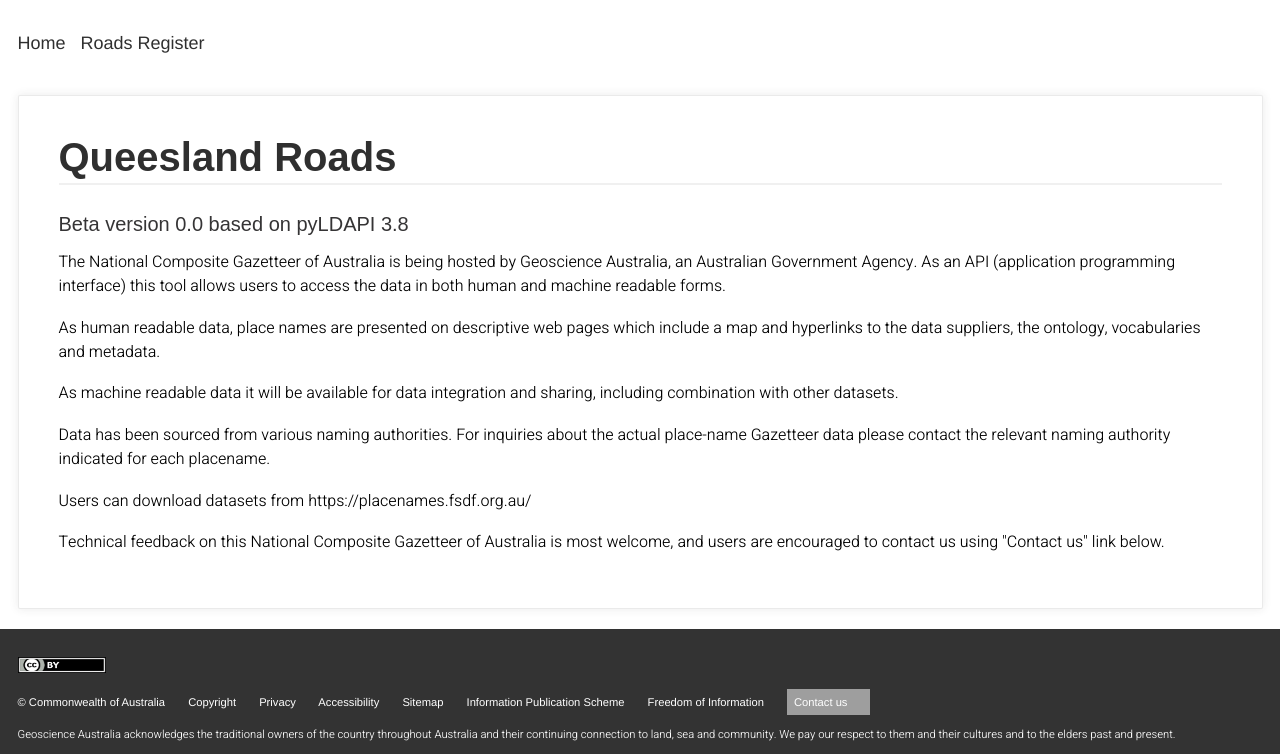
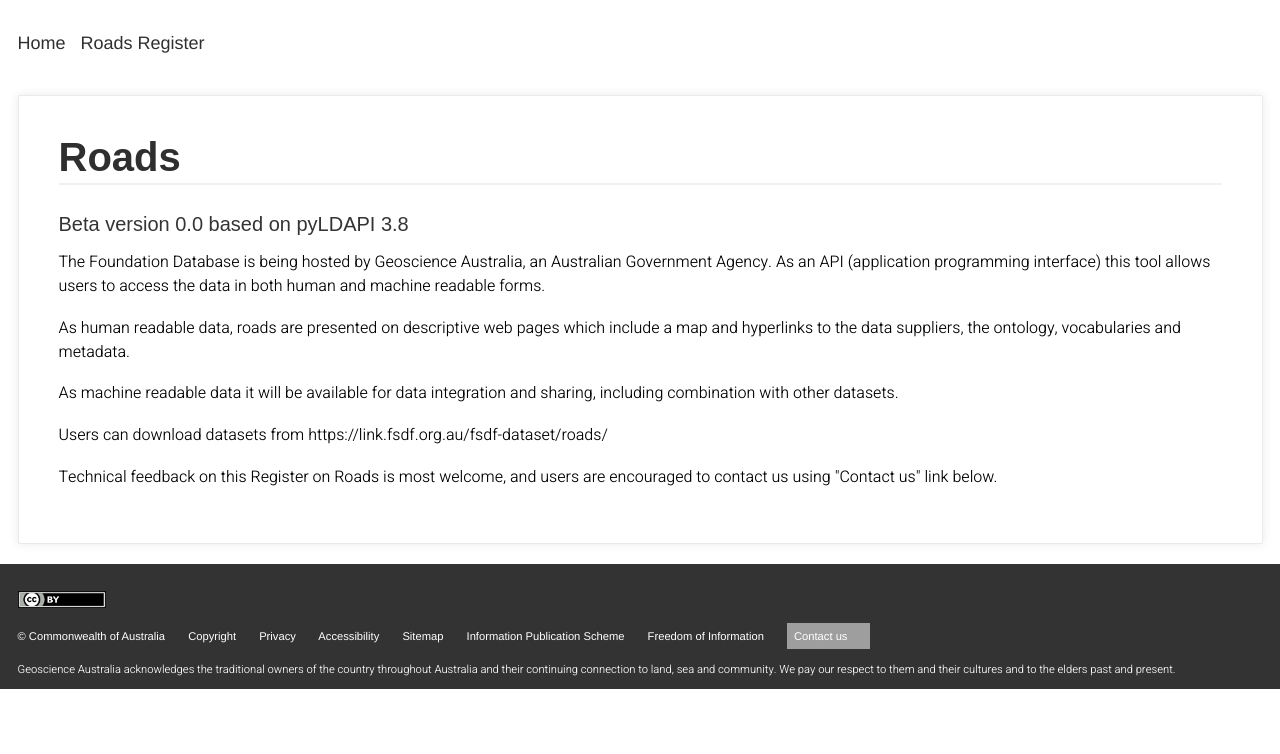
Before and after one commit to GeoscienceAustralia/FSDF-Roads, a Flask app: page / in a window 1280 px wide. Shown: the part 134-888 px from the top of the page. After the commit the page ends 823 px from the top, so only its background shows below. Run offline with Flask 2, Linux system fonts and the light colour scheme; parts of the project's set-up code (start-up, migrations or seed data) failed here and were passed over; grey boxes are pictures that could not be loaded.

Commit message:
change qld roads to roads, placenames to roads

```diff
--- a/API/controller/routes.py
+++ b/API/controller/routes.py
@@ -1,5 +1,5 @@
 from flask import Blueprint, request, Response, render_template
-from model.qld_rds import Qld_rds
+from model.roads import Roads
 from pyldapi import ContainerRenderer
 import conf
 import ast
@@ -14,8 +14,8 @@
     return render_template('home.html')
 
 
-@routes.route('/qld_rds/')
-def qld_roads():
+@routes.route('/rds/')
+def roads():
     # Search specific items using keywords
     search_string = request.values.get('search')
 
@@ -34,7 +34,7 @@
                    if request.values.get('per_page') is not None else DEFAULT_ITEMS_PER_PAGE
         offset = (page - 1) * per_page
 
-        # get the id and name for each placename record in the database
+        # get the id and name for each record in the database
         sql = '''SELECT "id", "name" FROM "transportroads"'''
         if search_string:
             sql += '''WHERE UPPER(cast("id" as text)) LIKE '%{search_string}%' OR UPPER("name") LIKE '%{search_string}%'
@@ -49,12 +49,12 @@
             )
     except Exception as e:
         print(e)
-        return Response('The QLD Roads database is offline', mimetype='text/plain', status=500)
+        return Response('The Roads database is offline', mimetype='text/plain', status=500)
 
     return ContainerRenderer(request=request,
                             instance_uri=request.url,
-                            label='QLD Roads Register',
-                            comment='A register of QLD Roads',
+                            label='Roads Register',
+                            comment='A register of Roads',
                             parent_container_uri='http://linked.data.gov.au/def/placenames/PlaceName',
                             parent_container_label='QLD_Roads',
                             members=items,
@@ -96,7 +96,7 @@
     return folium_map.get_root().render()
 
 
-@routes.route('/qld_rds/<string:qld_roads_id>')
-def qld_road(qld_roads_id):
-    qld_roads = Qld_rds(request, request.base_url)
-    return qld_roads.render()
+@routes.route('/rds/<string:roads_id>')
+def road(roads_id):
+    roads = Roads(request, request.base_url)
+    return roads.render()
--- a/API/model/qld_rds.py
+++ b/API/model/roads.py
@@ -20,7 +20,7 @@
 from rhealpixdggs import dggs
 rdggs = dggs.RHEALPixDGGS()
 
-class Qld_rds(Renderer):
+class Roads(Renderer):
     """
     This class represents a placename and methods in this class allow a placename to be loaded from the GA placenames
     database and to be exported in a number of formats including RDF, according to the 'PlaceNames Ontology'
@@ -39,23 +39,23 @@
             #     format_list,
             #     'text/html'
             # ),
-            'Qld_rds': Profile(
-                'http://linked.data.gov.au/def/qld_rds/',
-                'QLD roads View',
-                'This view is for QLD roads delivered by the QLD roads dataset'
-                ' in accordance with the QLD Roads Profile',
+            'Roads': Profile(
+                'http://linked.data.gov.au/def/roads/',
+                'Roads View',
+                'This view is for roads delivered by the roads dataset'
+                ' in accordance with the Roads Profile',
                 format_list,
                 'text/html'
             )
         }
 
-        super(Qld_rds, self).__init__(request, uri, views, 'Qld_rds')
+        super(Roads, self).__init__(request, uri, views, 'Roads')
 
         self.id = uri.split('/')[-1]
 
         self.hasName = {
-            'uri': 'http://linked.data.gov.au/def/qld_rds/',
-            'label': 'QLD Roads:',
+            'uri': 'http://linked.data.gov.au/def/roads/',
+            'label': 'Roads:',
             'comment': 'The Entity has a name (label) which is a text sting.',
             'value': None
         }
@@ -191,8 +191,8 @@
             return self.export_html(self.profile)
 
 
-    def export_html(self, model_view='Qld_roads'):
-        html_page = 'qld_roads.html'
+    def export_html(self, model_view='Roads'):
+        html_page = 'roads.html'
         return Response(        # Response is a Flask class imported at the top of this script
             render_template(     # render_template is also a Flask module
                 html_page,   # uses the html template to send all this data to it.
--- a/API/view/templates/alt.html
+++ b/API/view/templates/alt.html
@@ -1,7 +1,7 @@
 {% extends "layout.html" %}
 
 {% block content %}
-    <h2>QLD Roads </h2>
+    <h2>Roads </h2>
     <h4>API Beta version 0.0</h4>
     {% if class_uri %}
         <h3>Alternate view of a <a href="{{ class_uri }}">{{ class_uri }}</a></h3>
--- a/API/view/templates/home.html
+++ b/API/view/templates/home.html
@@ -1,19 +1,18 @@
 {% extends "layout.html" %}
 
     {% block content %}
-        <h1>Queesland Roads</h1>
+        <h1>Roads</h1>
         <h3>Beta version 0.0 based on pyLDAPI 3.8</h3>
 
-    <p> The National Composite Gazetteer of Australia is being hosted by Geoscience Australia, an Australian Government Agency. As an API
+    <p> The Foundation Database is being hosted by Geoscience Australia, an Australian Government Agency. As an API
     (application programming interface) this tool allows users to access the data in both human and machine readable forms. </p>
-    <p>As human readable data, place names are presented on descriptive web pages which include a map and hyperlinks to the data suppliers, the ontology, vocabularies and metadata.</p>
+    <p>As human readable data, roads are presented on descriptive web pages which include a map and hyperlinks to the data suppliers, the ontology, vocabularies and metadata.</p>
         <p>As machine readable data it will be available for data integration and sharing, including combination with other datasets. </p>
-    <p> Data has been sourced from various naming authorities. For inquiries about the actual place-name Gazetteer data please contact the
-        relevant naming authority indicated for each placename.</p>
 
-    <p>Users can download datasets from https://placenames.fsdf.org.au/</p>
 
-    <p>Technical feedback on this National Composite Gazetteer of Australia is most welcome,
+    <p>Users can download datasets from https://link.fsdf.org.au/fsdf-dataset/roads/</p>
+
+    <p>Technical feedback on this Register on Roads is most welcome,
             and users are encouraged to contact us using "Contact us" link below.</p>
 
 
--- a/API/view/templates/layout.html
+++ b/API/view/templates/layout.html
@@ -44,7 +44,7 @@
                 {{ nav|safe }}
             {% endfor %}
             <a href="{{ url_for('controller.home') }}">Home</a> /
-            <a href="{{ url_for('controller.qld_roads') }}">Roads Register</a> /
+            <a href="{{ url_for('controller.roads') }}">Roads Register</a> /
 
         </div>
     </div>
--- a/API/view/templates/members.html
+++ b/API/view/templates/members.html
@@ -1,7 +1,7 @@
 {% extends "layout.html" -%}
 
 {% block content -%}
-        <h1>QLD Roads</h1>
+        <h1>Roads</h1>
         <h2>Register View</h2>
         <h3>Classes of item in this Register:</h3>
         <ul>
```
Also changed, not shown: API/view/templates/roads.html (renamed from API/view/templates/qld_roads.html).
